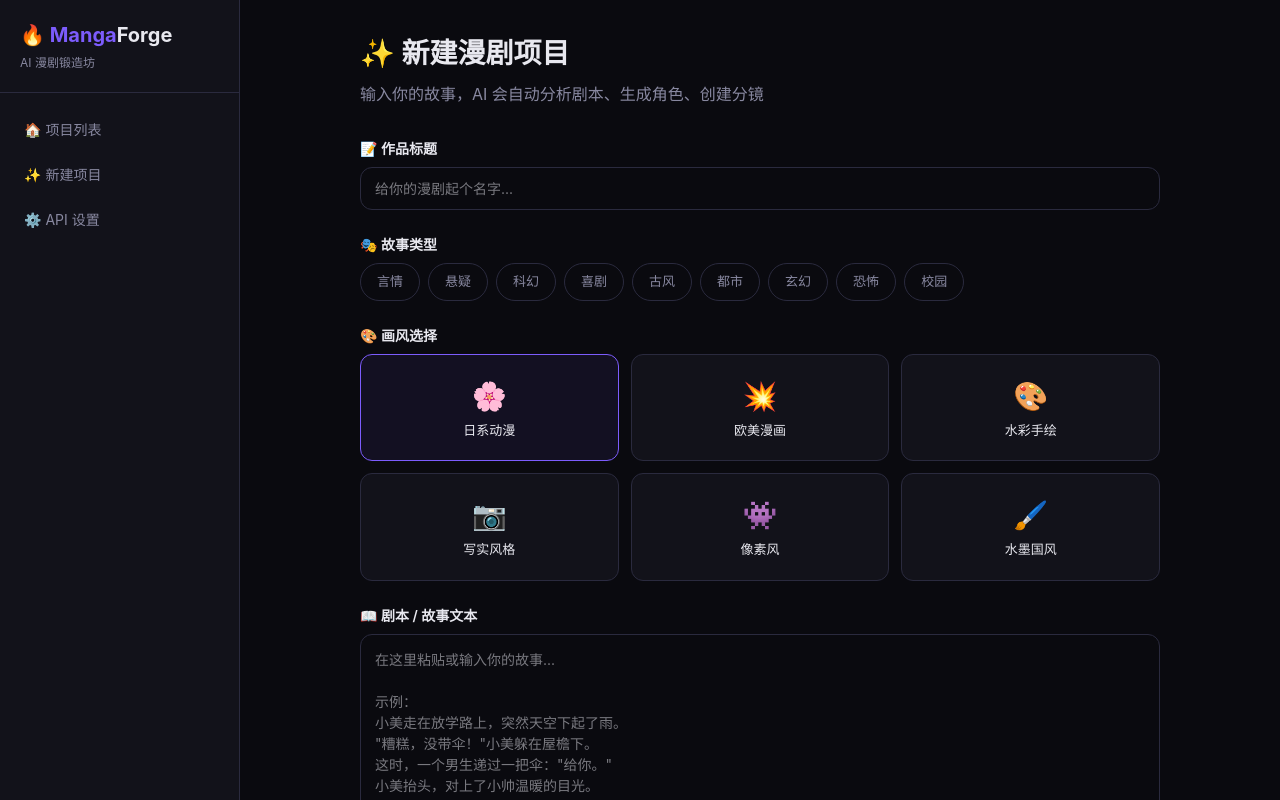
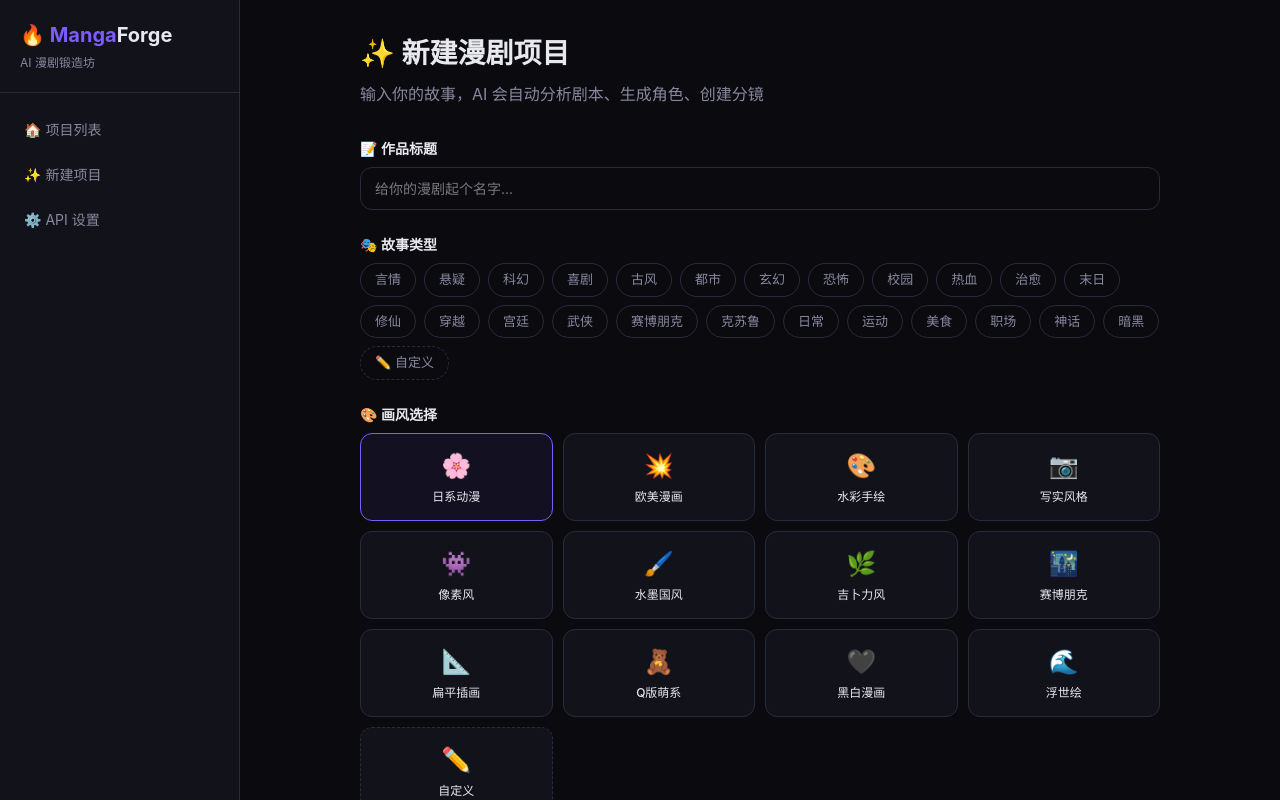
Before and after one commit to mengmeng110/mangaforge, a Next.js app: page /create in a window 1280 px wide. Shown: the top 800 px of the page. Built offline with nearby package versions, Linux system fonts and the light colour scheme.

Commit message:
feat: 增加更多故事类型和画风选项，支持自定义

```diff
--- a/src/app/create/page.tsx
+++ b/src/app/create/page.tsx
@@ -3,14 +3,24 @@
 import { useState } from "react";
 import { useRouter } from "next/navigation";
 
-const GENRES = ["言情", "悬疑", "科幻", "喜剧", "古风", "都市", "玄幻", "恐怖", "校园"];
+const GENRES = [
+  "言情", "悬疑", "科幻", "喜剧", "古风", "都市", "玄幻", "恐怖",
+  "校园", "热血", "治愈", "末日", "修仙", "穿越", "宫廷", "武侠",
+  "赛博朋克", "克苏鲁", "日常", "运动", "美食", "职场", "神话", "暗黑",
+];
 const STYLES = [
-  { id: "anime", label: "日系动漫" },
-  { id: "comic", label: "欧美漫画" },
-  { id: "watercolor", label: "水彩手绘" },
-  { id: "realistic", label: "写实风格" },
-  { id: "pixel", label: "像素风" },
-  { id: "ink", label: "水墨国风" },
+  { id: "anime", label: "日系动漫", icon: "🌸" },
+  { id: "comic", label: "欧美漫画", icon: "💥" },
+  { id: "watercolor", label: "水彩手绘", icon: "🎨" },
+  { id: "realistic", label: "写实风格", icon: "📷" },
+  { id: "pixel", label: "像素风", icon: "👾" },
+  { id: "ink", label: "水墨国风", icon: "🖌️" },
+  { id: "ghibli", label: "吉卜力风", icon: "🌿" },
+  { id: "cyberpunk", label: "赛博朋克", icon: "🌃" },
+  { id: "flat", label: "扁平插画", icon: "📐" },
+  { id: "chibi", label: "Q版萌系", icon: "🧸" },
+  { id: "noir", label: "黑白漫画", icon: "🖤" },
+  { id: "ukiyo", label: "浮世绘", icon: "🌊" },
 ];
 
 export default function CreatePage() {
@@ -18,8 +28,15 @@ export default function CreatePage() {
   const [title, setTitle] = useState("");
   const [script, setScript] = useState("");
   const [genre, setGenre] = useState("");
+  const [customGenre, setCustomGenre] = useState("");
+  const [showCustomGenre, setShowCustomGenre] = useState(false);
   const [style, setStyle] = useState("anime");
+  const [customStyle, setCustomStyle] = useState("");
+  const [showCustomStyle, setShowCustomStyle] = useState(false);
   const [creating, setCreating] = useState(false);
+
+  const finalGenre = showCustomGenre ? customGenre.trim() : genre;
+  const finalStyle = showCustomStyle ? customStyle.trim() || "anime" : style;
 
   const handleCreate = async () => {
     if (!title.trim() || !script.trim()) return;
@@ -28,7 +45,7 @@ export default function CreatePage() {
       const res = await fetch("/api/projects", {
         method: "POST",
         headers: { "Content-Type": "application/json" },
-        body: JSON.stringify({ title, script, genre, style }),
+        body: JSON.stringify({ title, script, genre: finalGenre, style: finalStyle }),
       });
       const data = await res.json();
       if (data.id) {
@@ -71,17 +88,17 @@ export default function CreatePage() {
         <label style={{ display: "block", fontSize: 14, fontWeight: 600, marginBottom: 8 }}>
           🎭 故事类型
         </label>
-        <div style={{ display: "flex", gap: 8, flexWrap: "wrap" }}>
+        <div style={{ display: "flex", gap: 8, flexWrap: "wrap", marginBottom: 10 }}>
           {GENRES.map((g) => (
             <button
               key={g}
-              onClick={() => setGenre(g)}
+              onClick={() => { setGenre(g); setShowCustomGenre(false); }}
               style={{
-                padding: "8px 16px",
+                padding: "6px 14px",
                 borderRadius: 20,
-                border: `1px solid ${genre === g ? "var(--accent)" : "var(--border)"}`,
-                background: genre === g ? "var(--accent)" : "transparent",
-                color: genre === g ? "white" : "var(--text-muted)",
+                border: `1px solid ${genre === g && !showCustomGenre ? "var(--accent)" : "var(--border)"}`,
+                background: genre === g && !showCustomGenre ? "var(--accent)" : "transparent",
+                color: genre === g && !showCustomGenre ? "white" : "var(--text-muted)",
                 cursor: "pointer",
                 fontSize: 13,
                 transition: "all 0.2s",
@@ -90,7 +107,30 @@ export default function CreatePage() {
               {g}
             </button>
           ))}
+          <button
+            onClick={() => setShowCustomGenre(!showCustomGenre)}
+            style={{
+              padding: "6px 14px",
+              borderRadius: 20,
+              border: `1px dashed ${showCustomGenre ? "var(--accent)" : "var(--border)"}`,
+              background: showCustomGenre ? "rgba(124,92,252,0.08)" : "transparent",
+              color: showCustomGenre ? "var(--accent)" : "var(--text-muted)",
+              cursor: "pointer",
+              fontSize: 13,
+            }}
+          >
+            ✏️ 自定义
+          </button>
         </div>
+        {showCustomGenre && (
+          <input
+            className="input"
+            placeholder="输入自定义类型，如：仙侠、机甲、吸血鬼..."
+            value={customGenre}
+            onChange={(e) => setCustomGenre(e.target.value)}
+            style={{ marginTop: 8 }}
+          />
+        )}
       </div>
 
       {/* 画风 */}
@@ -98,26 +138,48 @@ export default function CreatePage() {
         <label style={{ display: "block", fontSize: 14, fontWeight: 600, marginBottom: 8 }}>
           🎨 画风选择
         </label>
-        <div style={{ display: "grid", gridTemplateColumns: "repeat(3, 1fr)", gap: 12 }}>
+        <div style={{ display: "grid", gridTemplateColumns: "repeat(4, 1fr)", gap: 10, marginBottom: 10 }}>
           {STYLES.map((s) => (
             <button
               key={s.id}
-              onClick={() => setStyle(s.id)}
+              onClick={() => { setStyle(s.id); setShowCustomStyle(false); }}
               className="card"
               style={{
                 textAlign: "center",
                 cursor: "pointer",
-                border: `1px solid ${style === s.id ? "var(--accent)" : "var(--border)"}`,
-                background: style === s.id ? "rgba(124, 92, 252, 0.08)" : "var(--bg-card)",
+                padding: "14px 8px",
+                border: `1px solid ${style === s.id && !showCustomStyle ? "var(--accent)" : "var(--border)"}`,
+                background: style === s.id && !showCustomStyle ? "rgba(124, 92, 252, 0.08)" : "var(--bg-card)",
               }}
             >
-              <div style={{ fontSize: 28, marginBottom: 4 }}>
-                {s.id === "anime" ? "🌸" : s.id === "comic" ? "💥" : s.id === "watercolor" ? "🎨" : s.id === "realistic" ? "📷" : s.id === "pixel" ? "👾" : "🖌️"}
-              </div>
-              <div style={{ fontSize: 13, fontWeight: 500 }}>{s.label}</div>
+              <div style={{ fontSize: 24, marginBottom: 4 }}>{s.icon}</div>
+              <div style={{ fontSize: 12, fontWeight: 500 }}>{s.label}</div>
             </button>
           ))}
+          <button
+            onClick={() => setShowCustomStyle(!showCustomStyle)}
+            className="card"
+            style={{
+              textAlign: "center",
+              cursor: "pointer",
+              padding: "14px 8px",
+              border: `1px dashed ${showCustomStyle ? "var(--accent)" : "var(--border)"}`,
+              background: showCustomStyle ? "rgba(124,92,252,0.08)" : "var(--bg-card)",
+            }}
+          >
+            <div style={{ fontSize: 24, marginBottom: 4 }}>✏️</div>
+            <div style={{ fontSize: 12, fontWeight: 500 }}>自定义</div>
+          </button>
         </div>
+        {showCustomStyle && (
+          <input
+            className="input"
+            placeholder="输入自定义画风，如：美式复古、蒸汽朋克、莫兰迪色系..."
+            value={customStyle}
+            onChange={(e) => setCustomStyle(e.target.value)}
+            style={{ marginTop: 4 }}
+          />
+        )}
       </div>
 
       {/* 剧本输入 */}
```
